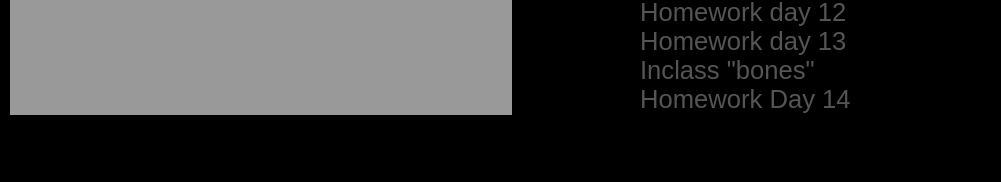
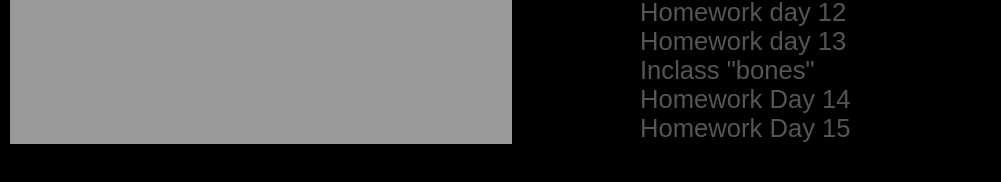
Before and after one commit to bojangle5/bojangle5.github.io, a plain HTML site: page index.html in a window 1280 px wide. Shown: the part 558-740 px from the top of the page, without its empty margins (0-1001 px from the left). Drawn offline with Linux system fonts and the light colour scheme.

Commit message:
hw index update for foundry page

```diff
--- a/index.html
+++ b/index.html
@@ -50,6 +50,8 @@
                         <a href="day14homework/bones.html">Inclass "bones"</a>
                         <br>
                         <a href="day14homework/tech.html">Homework Day 14</a>
+                        <br>
+                        <a href="day15homework/uvaresponseive.html">Homework Day 15</a>
                     </nav>
                 </td>
             </tr>
```
